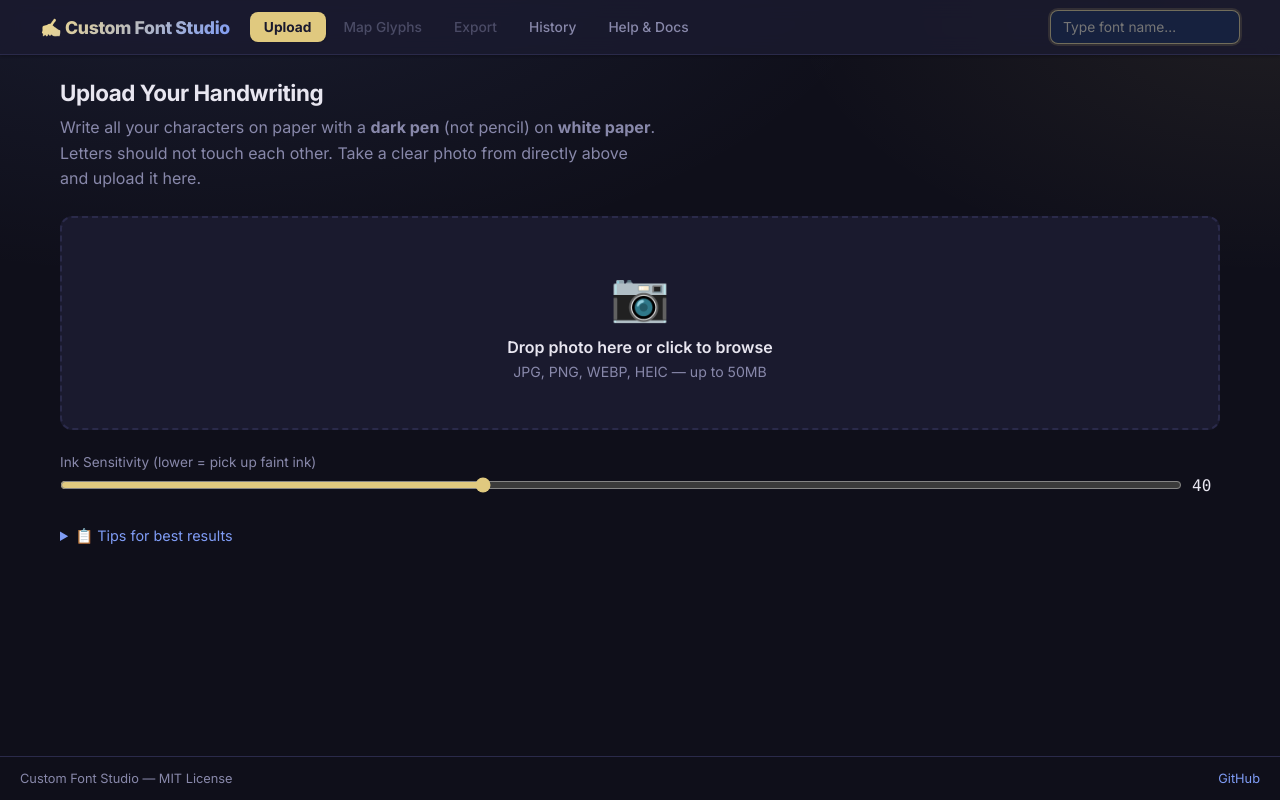
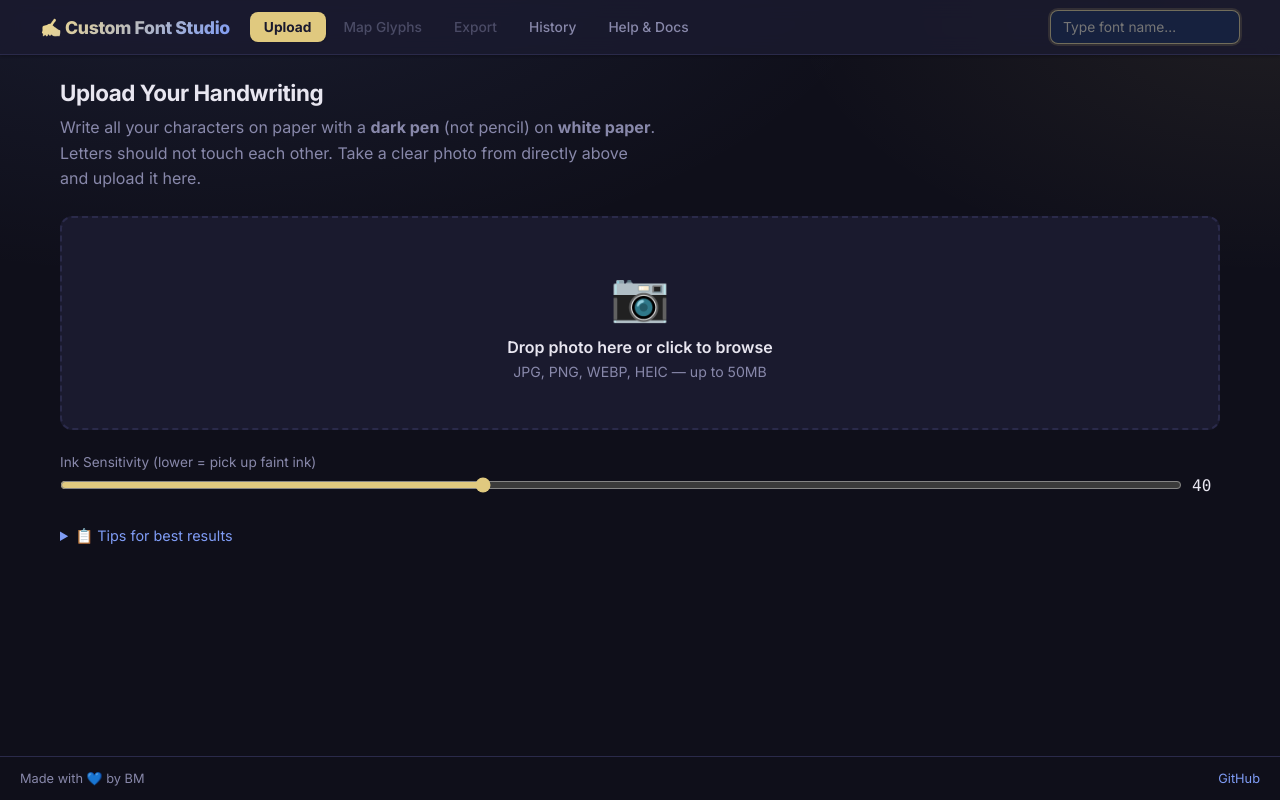
Before and after one commit to life-web-arch/customfont, a React (Vite) app: page / in a window 1280 px wide. Built offline with nearby package versions, Linux system fonts and the light colour scheme.

Commit message:
fix: zoom default min, fixed glyph grid height, footer branding

```diff
--- a/src/App.jsx
+++ b/src/App.jsx
@@ -61,7 +61,7 @@ export default function App() {
       </main>
 
       <footer className="app-footer">
-        <span>Custom Font Studio — MIT License</span>
+        <span>Made with 💙 by BM</span>
         <a href="https://github.com/life-web-arch/customfont" target="_blank" rel="noreferrer">GitHub</a>
       </footer>
     </div>
--- a/src/pages/MappingPage.jsx
+++ b/src/pages/MappingPage.jsx
@@ -28,7 +28,7 @@ export default function MappingPage({ glyphs, mappings, setMappings, onDone }) {
   const [activeGroup, setActiveGroup] = useState(0);
   const [search, setSearch] = useState('');
   const [customChar, setCustomChar] = useState('');
-  const [zoom, setZoom] = useState(80);
+  const [zoom, setZoom] = useState(40);
 
   const mapped = Object.keys(mappings).length;
   const total = glyphs.length;
@@ -95,7 +95,7 @@ export default function MappingPage({ glyphs, mappings, setMappings, onDone }) {
           display: 'grid',
           gridTemplateColumns: `repeat(auto-fill, minmax(${zoom}px, 1fr))`,
           gap: 8,
-          maxHeight: 'calc(100dvh - 260px)',
+          maxHeight: '480px',
           overflowY: 'auto',
           paddingRight: 4,
         }}>
```
